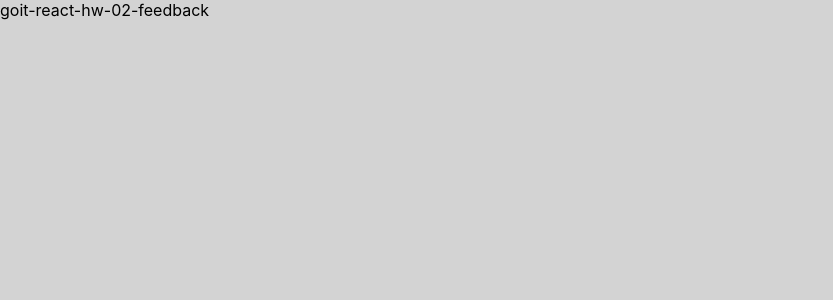
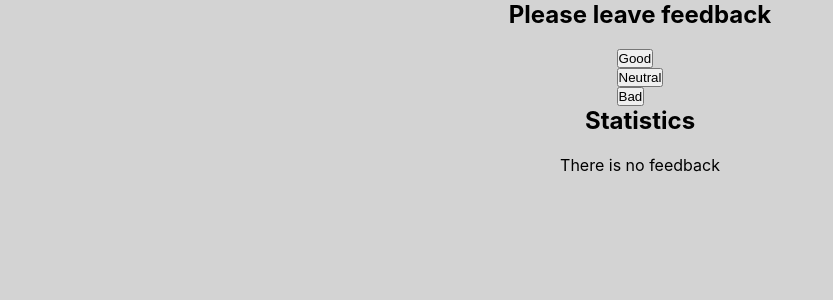
Before and after one commit to OleksandrPM/goit-react-hw-02-feedback, a React (Create React App) app: page / in a window 1280 px wide. Shown: the top 300 px of the page, without its empty margins (0-833 px from the left). Built offline with nearby package versions, Linux system fonts and the light colour scheme.

Commit message:
Added logic and rendering

```diff
--- a/src/components/App.jsx
+++ b/src/components/App.jsx
@@ -1,3 +1,83 @@
-export const App = () => {
-  return <div>goit-react-hw-02-feedback</div>;
-};
+import { Component } from 'react';
+import Section from './Section';
+import FeedbackOptions from './FeedbackOptions';
+import Statistics from './Statistics';
+import Notification from './Notification';
+
+class App extends Component {
+  state = {
+    good: 0,
+    neutral: 0,
+    bad: 0,
+  };
+
+  onButtonClick = event => {
+    const btnId = event.target.id;
+    this.incrementCount(btnId);
+  };
+
+  incrementCount = btnId => {
+    this.setState(prevState => {
+      if (btnId === 'good') {
+        return { good: prevState.good + 1 };
+      }
+      if (btnId === 'neutral') {
+        return { neutral: prevState.neutral + 1 };
+      }
+      if (btnId === 'bad') {
+        return { bad: prevState.bad + 1 };
+      }
+    });
+  };
+
+  countTotalFeedback() {
+    const keys = Object.keys(this.state);
+    return keys.reduce((acc, current) => acc + this.state[current], 0);
+  }
+
+  countPositiveFeedbackPercentage() {
+    if (this.countTotalFeedback() !== 0) {
+      return Math.round((this.state.good / this.countTotalFeedback()) * 100);
+    } else {
+      return 0;
+    }
+  }
+
+  render() {
+    const totalCount = this.countTotalFeedback();
+    const positivePercentage = this.countPositiveFeedbackPercentage();
+
+    return (
+      <div className="app">
+        <Section
+          title="Please leave feedback"
+          children={
+            <FeedbackOptions
+              options={Object.keys(this.state)}
+              onLeaveFeedback={this.onButtonClick}
+            />
+          }
+        />
+
+        <Section
+          title="Statistics"
+          children={
+            totalCount > 0 ? (
+              <Statistics
+                good={this.state.good}
+                neutral={this.state.neutral}
+                bad={this.state.bad}
+                total={totalCount}
+                positivePercentage={positivePercentage}
+              />
+            ) : (
+              <Notification message="There is no feedback" />
+            )
+          }
+        />
+      </div>
+    );
+  }
+}
+
+export default App;
--- /dev/null
+++ b/src/components/FeedbackOptions/FeedbackOptions.jsx
@@ -0,0 +1,33 @@
+import PropTypes from 'prop-types';
+
+export default FeedbackOptions;
+
+FeedbackOptions.propTypes = {
+  options: PropTypes.array,
+  onLeaveFeedback: PropTypes.func,
+};
+
+function FeedbackOptions({ options, onLeaveFeedback }) {
+  return (
+    <ul className="feedback-buttons">
+      {options.map(option => {
+        return (
+          <li className="feedback-btn" key={option}>
+            <button
+              type="button"
+              className="btn"
+              id={option}
+              onClick={onLeaveFeedback}
+            >
+              {uppercaseFirstLetter(option)}
+            </button>
+          </li>
+        );
+      })}
+    </ul>
+  );
+}
+
+function uppercaseFirstLetter(string) {
+  return string.charAt(0).toUpperCase() + string.slice(1);
+}
--- /dev/null
+++ b/src/components/FeedbackOptions/index.js
@@ -0,0 +1 @@
+export { default } from './FeedbackOptions';
--- /dev/null
+++ b/src/components/Notification/Notification.jsx
@@ -0,0 +1,11 @@
+import PropTypes from 'prop-types';
+
+export default Notification;
+
+Notification.propTypes = {
+  message: PropTypes.string.isRequired,
+};
+
+function Notification({ message }) {
+  return <p className="message">{message}</p>;
+}
--- /dev/null
+++ b/src/components/Notification/index.js
@@ -0,0 +1 @@
+export { default } from './Notification';
--- /dev/null
+++ b/src/components/Section/Section.jsx
@@ -0,0 +1,18 @@
+import PropTypes from 'prop-types';
+import css from './Section.module.css';
+
+export default Section;
+
+Section.propTypes = {
+  title: PropTypes.string,
+  children: PropTypes.object,
+};
+
+function Section({ title, children }) {
+  return (
+    <section className={css.section}>
+      <h2>{title}</h2>
+      {children}
+    </section>
+  );
+}
--- /dev/null
+++ b/src/components/Section/Section.module.css
@@ -0,0 +1,6 @@
+.section {
+  display: flex;
+  flex-direction: column;
+  gap: 20px;
+  align-items: center;
+}
--- /dev/null
+++ b/src/components/Section/index.js
@@ -0,0 +1 @@
+export { default } from './Section';
--- /dev/null
+++ b/src/components/Statistics/Statistics.jsx
@@ -0,0 +1,35 @@
+import PropTypes from 'prop-types';
+
+export default Statistics;
+
+Statistics.propTypes = {
+  good: PropTypes.number.isRequired,
+  neutral: PropTypes.number.isRequired,
+  bad: PropTypes.number.isRequired,
+  total: PropTypes.number.isRequired,
+  positivePercentage: PropTypes.number.isRequired,
+};
+
+function Statistics(props) {
+  const { good, neutral, bad, total, positivePercentage } = props;
+
+  return (
+    <ul className="statistics">
+      <li className="stat-item">
+        Good: <span className="count">{good}</span>
+      </li>
+      <li className="stat-item">
+        Neutral: <span className="count">{neutral}</span>
+      </li>
+      <li className="stat-item">
+        Bad: <span className="count">{bad}</span>
+      </li>
+      <li className="stat-item">
+        Total: <span className="count">{total}</span>
+      </li>
+      <li className="stat-item">
+        Positive feedback: <span className="count">{positivePercentage}%</span>
+      </li>
+    </ul>
+  );
+}
--- /dev/null
+++ b/src/components/Statistics/index.js
@@ -0,0 +1 @@
+export { default } from './Statistics';
--- a/src/index.js
+++ b/src/index.js
@@ -1,6 +1,6 @@
 import React from 'react';
 import ReactDOM from 'react-dom/client';
-import { App } from 'components/App';
+import App  from 'components/App';
 import './index.css';
 
 ReactDOM.createRoot(document.getElementById('root')).render(
```
Also changed, not shown: 1 other file (tests, documents, lock files or other folders).
